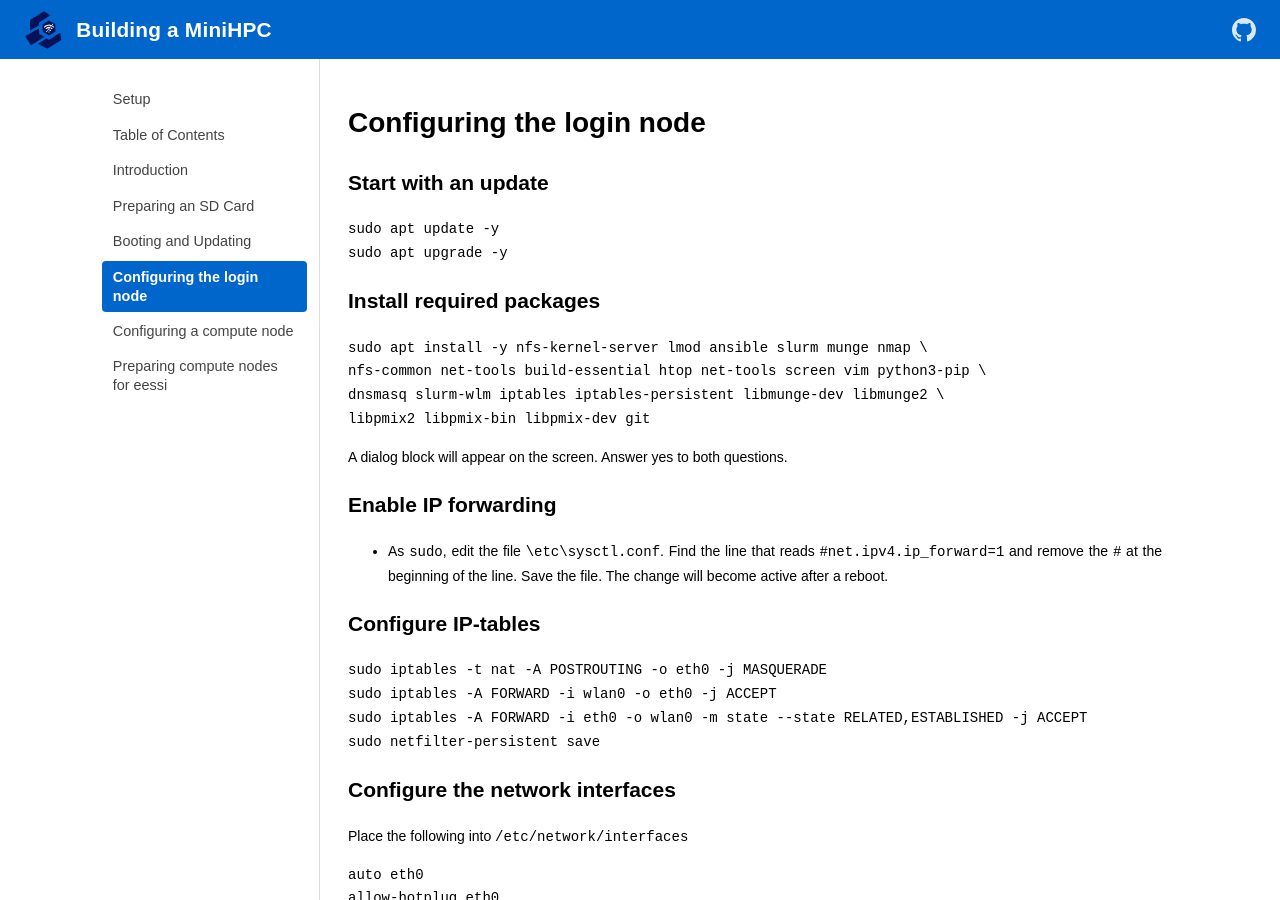
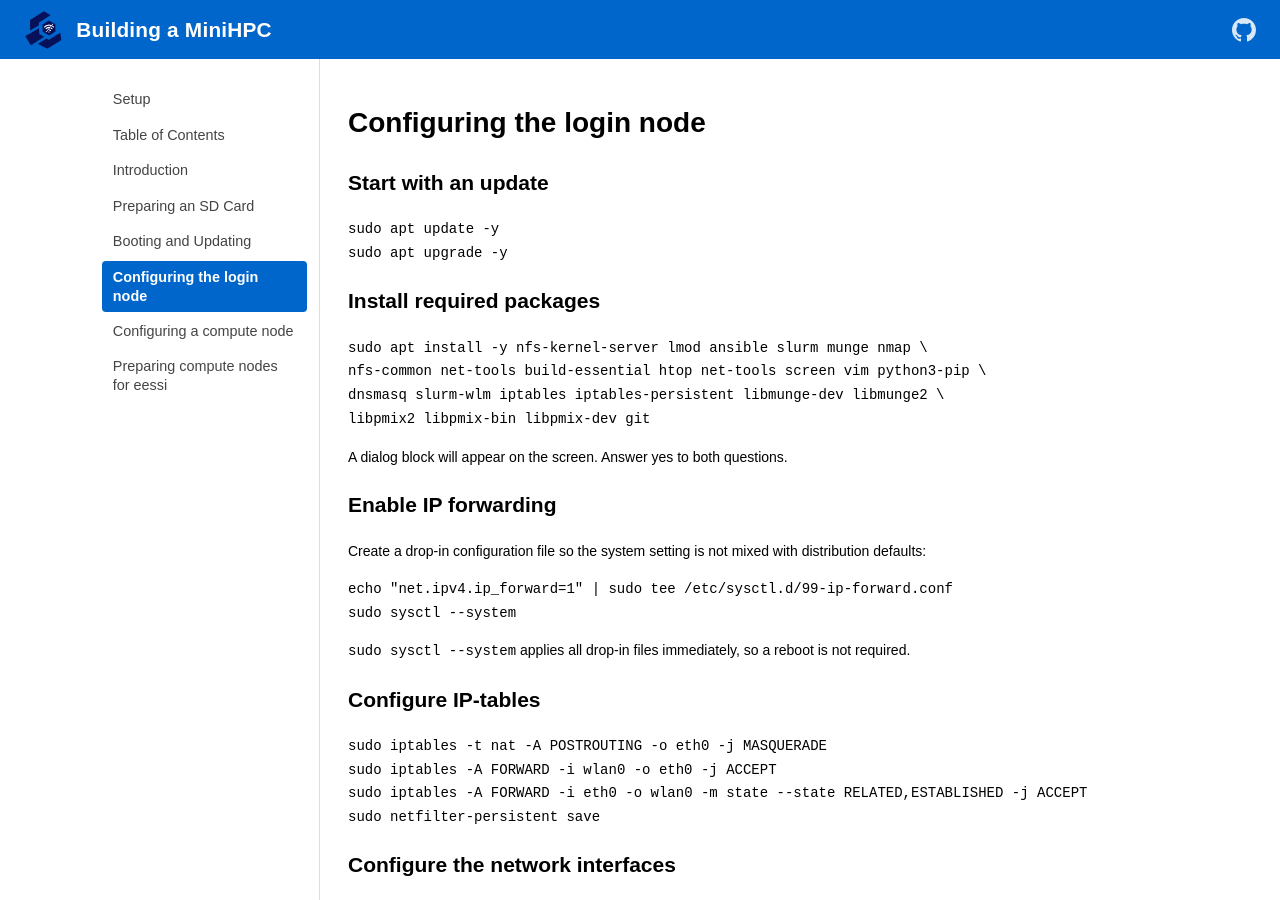
Before and after one commit to carpentriesoffline/Building_a_miniHPC_for_Training, a Jekyll site: the page built from 04-configurationLogin.md, in a window 1280 px wide and 900 px high. Built offline with Jekyll 4.4.1, drawn with Linux system fonts in a browser that asks for light colours.

Commit message:
fix: IP forwarding: The doc instructs editing /etc/sysctl.conf directly. (towards #11)
Update to use a
drop-in file instead

````diff
--- a/04-configurationLogin.md
+++ b/04-configurationLogin.md
@@ -23,9 +23,14 @@ A dialog block will appear on the screen. Answer yes to both questions.
 
 ## Enable IP forwarding
 
-- As `sudo`, edit the file `\etc\sysctl.conf`. Find the line that reads `#net.ipv4.ip_forward=1`
-and remove the `#` at the beginning of the line. Save the file. The change will become active
-after a reboot.
+Create a drop-in configuration file so the system setting is not mixed with distribution defaults:
+
+```bash
+echo "net.ipv4.ip_forward=1" | sudo tee /etc/sysctl.d/99-ip-forward.conf
+sudo sysctl --system
+```
+
+`sudo sysctl --system` applies all drop-in files immediately, so a reboot is not required.
 
 ## Configure IP-tables
 
````
